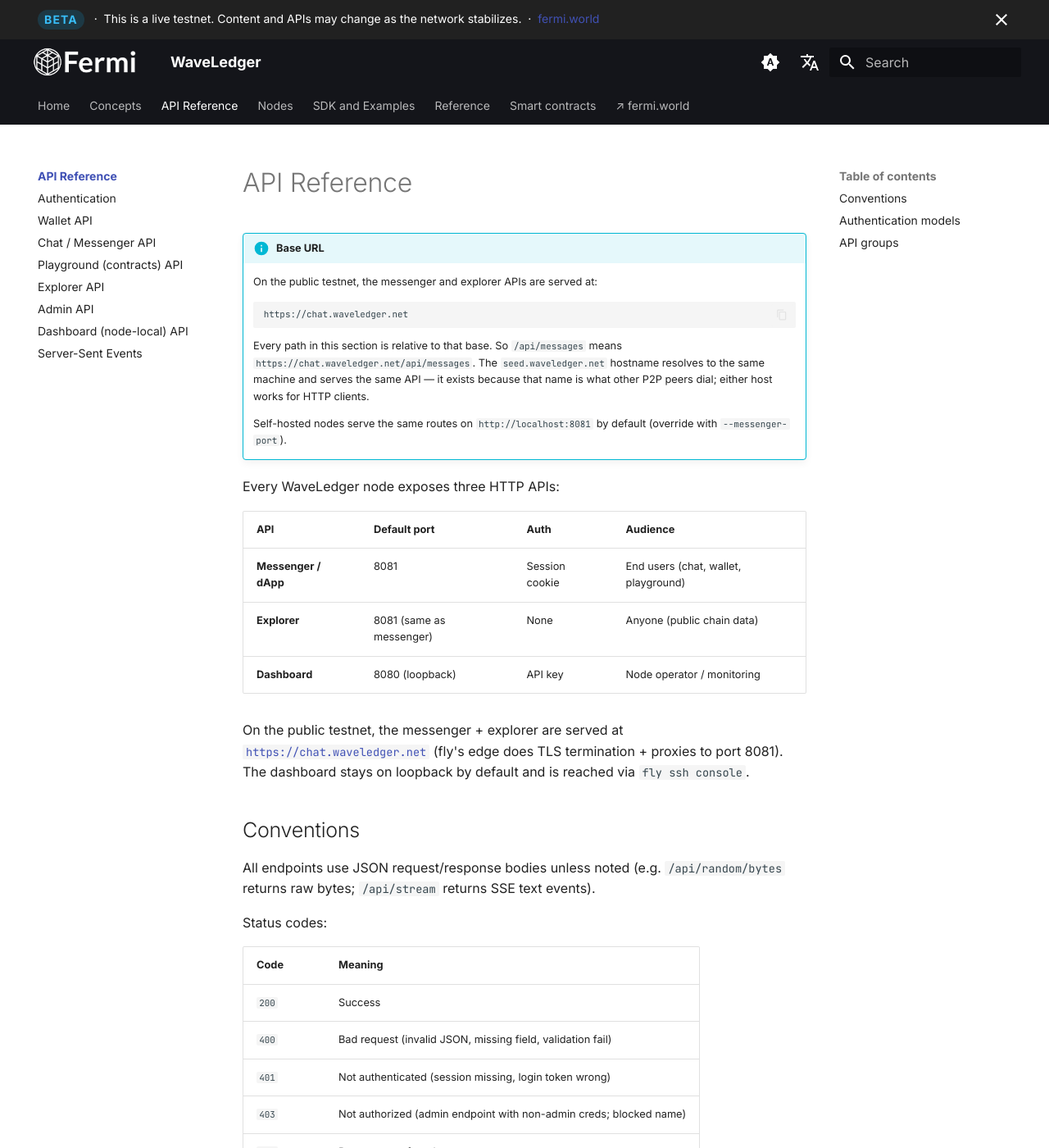
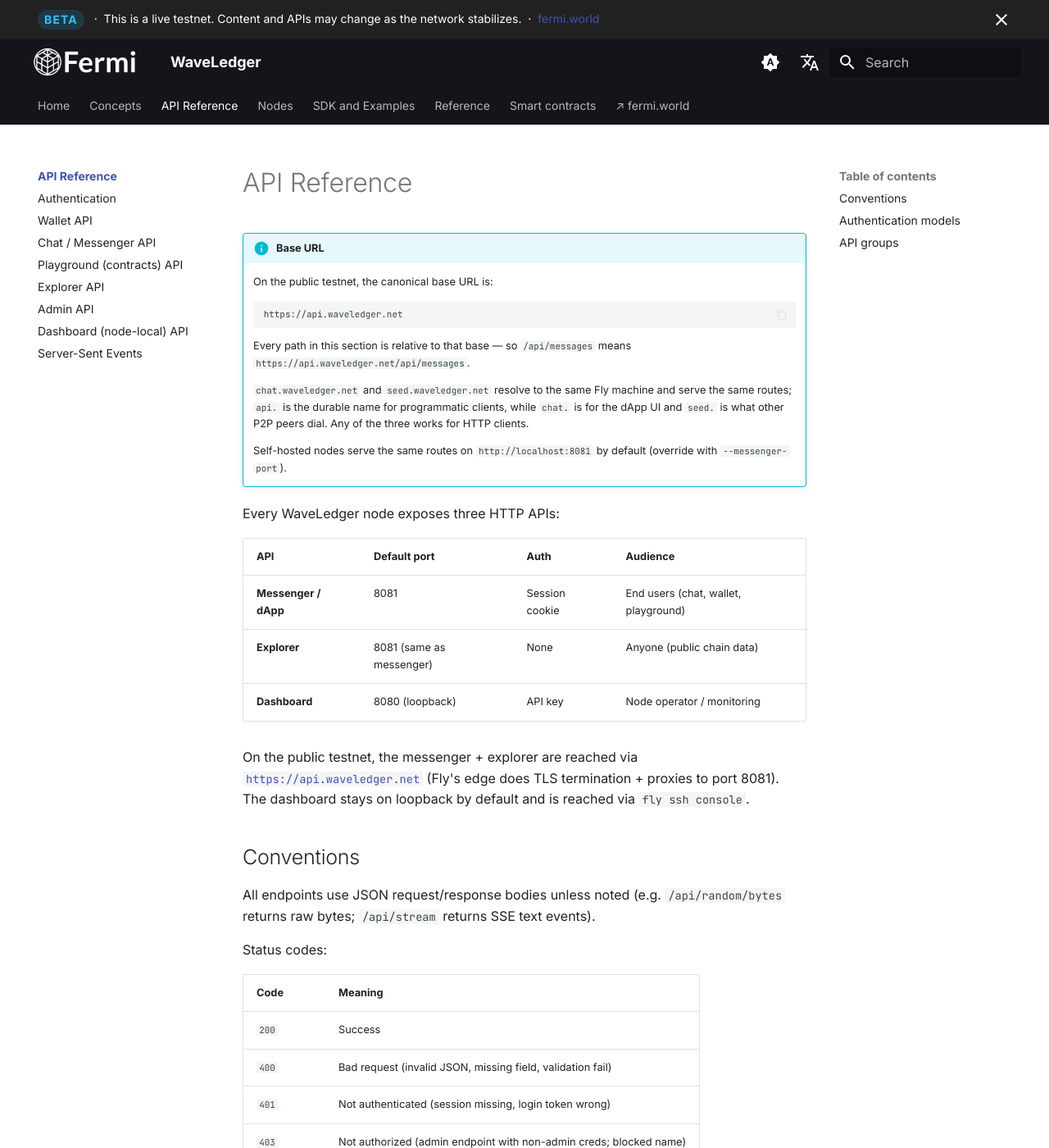
Before and after one commit to DosseyRichards/FERMI-Documentation, an MkDocs documentation site: the page built from docs/api/index.md, in a window 1280 px wide and 1400 px high. Shown: the whole window at 82% size. Built offline with MkDocs 1.6.1 and Material for MkDocs 9.7.7, drawn with Linux system fonts in a browser that asks for light colours; comment, search, counter and statistics services are not loaded.

Commit message:
docs: api.waveledger.net is the documented canonical base URL across all examples

````diff
--- a/docs/api/index.md
+++ b/docs/api/index.md
@@ -2,17 +2,20 @@
 
 !!! info "Base URL"
 
-    On the public testnet, the messenger and explorer APIs are served at:
+    On the public testnet, the canonical base URL is:
 
     ```text
-    https://chat.waveledger.net
+    https://api.waveledger.net
     ```
 
-    Every path in this section is relative to that base. So
-    `/api/messages` means `https://chat.waveledger.net/api/messages`.
-    The `seed.waveledger.net` hostname resolves to the same machine and
-    serves the same API — it exists because that name is what other P2P
-    peers dial; either host works for HTTP clients.
+    Every path in this section is relative to that base — so
+    `/api/messages` means `https://api.waveledger.net/api/messages`.
+
+    `chat.waveledger.net` and `seed.waveledger.net` resolve to the same
+    Fly machine and serve the same routes; `api.` is the durable name
+    for programmatic clients, while `chat.` is for the dApp UI and
+    `seed.` is what other P2P peers dial. Any of the three works for
+    HTTP clients.
 
     Self-hosted nodes serve the same routes on `http://localhost:8081`
     by default (override with `--messenger-port`).
@@ -25,8 +28,8 @@ Every WaveLedger node exposes three HTTP APIs:
 | **Explorer** | 8081 (same as messenger) | None | Anyone (public chain data) |
 | **Dashboard** | 8080 (loopback) | API key | Node operator / monitoring |
 
-On the public testnet, the messenger + explorer are served at
-[`https://chat.waveledger.net`](https://chat.waveledger.net) (fly's
+On the public testnet, the messenger + explorer are reached via
+[`https://api.waveledger.net`](https://api.waveledger.net) (Fly's
 edge does TLS termination + proxies to port 8081). The dashboard
 stays on loopback by default and is reached via `fly ssh console`.
 
````
Also changed, not shown: docs/api/auth.md (+3 -3 lines), docs/api/sse.md (+1 -1 lines), docs/sdk/events.md (+7 -7 lines), docs/sdk/index.md (+1 -1 lines), docs/sdk/python.md (+5 -5 lines).
